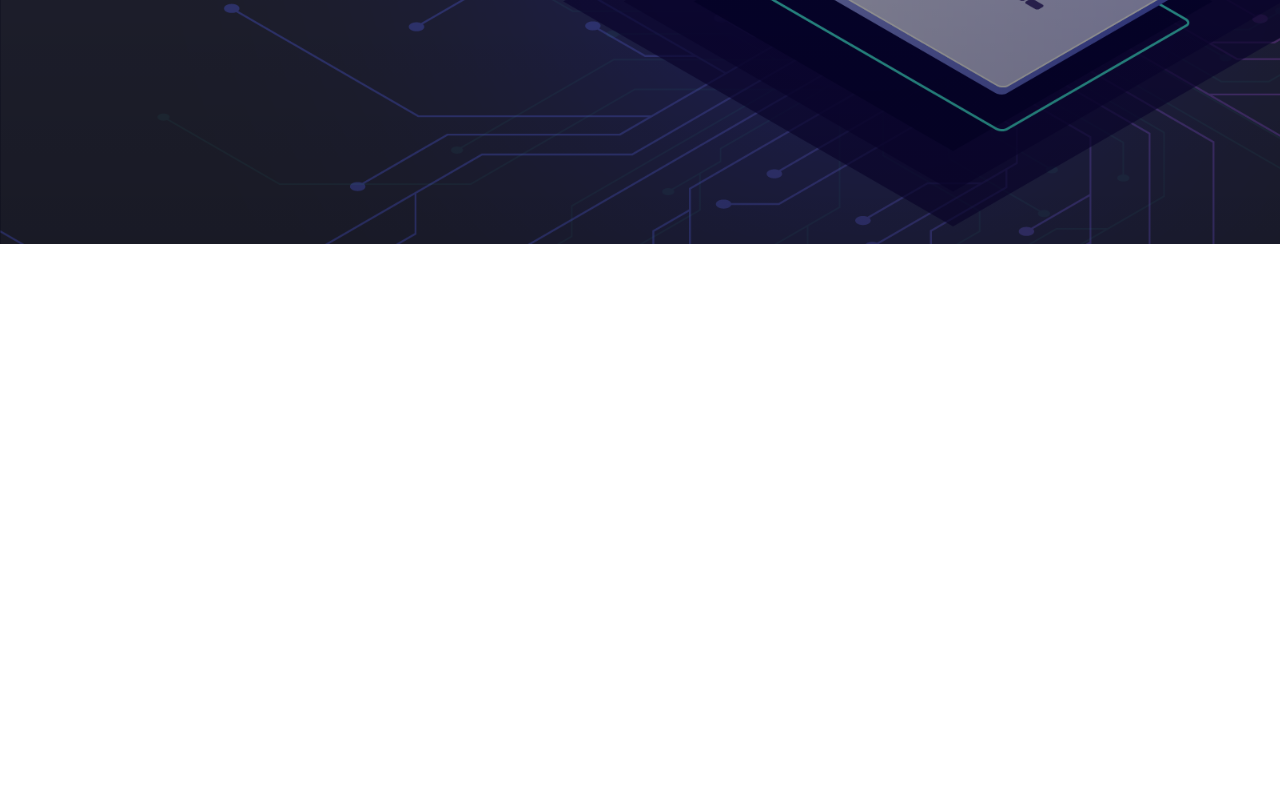
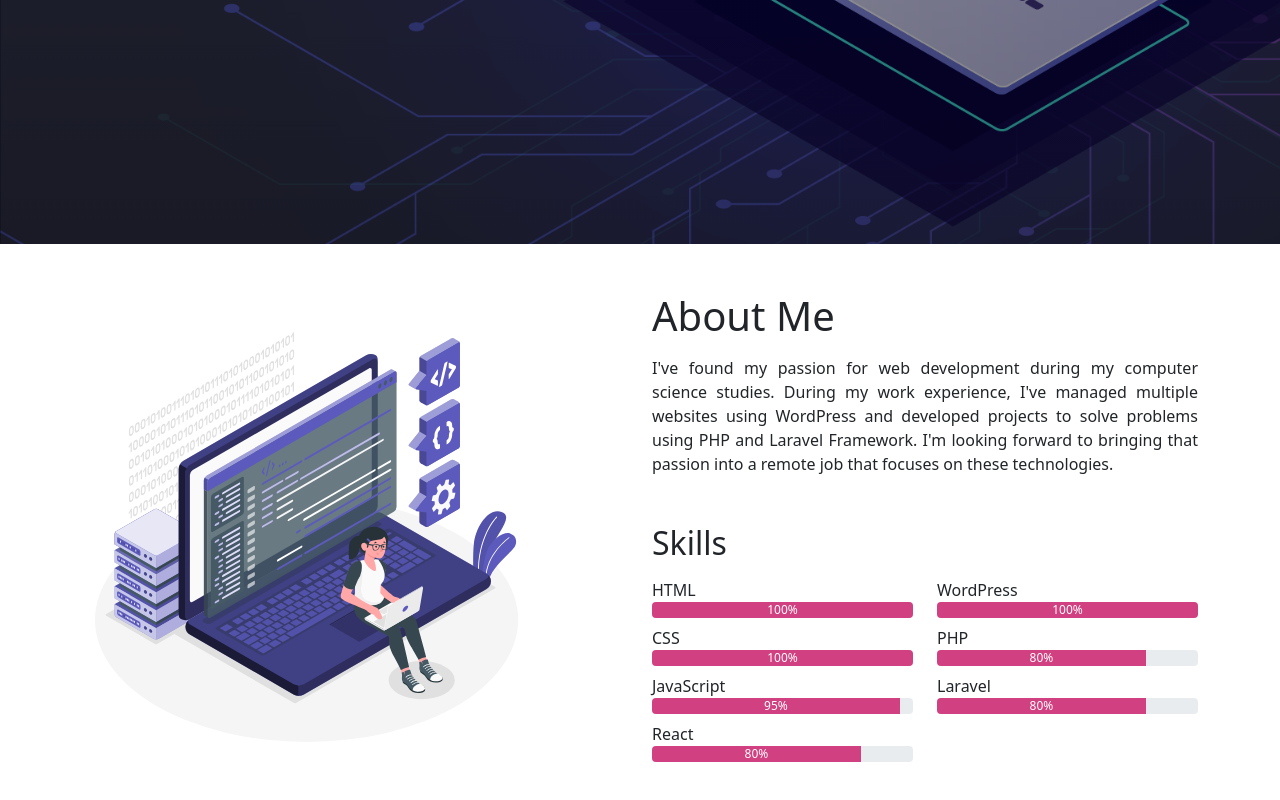
Before and after one commit to zahrayh/portfolio, a React (Create React App) app: page / in a window 1280 px wide. Shown: the part 556-1356 px from the top of the page. Before the commit the page ends 800 px from the top, so only its background shows below. Built offline with nearby package versions, Linux system fonts and the light colour scheme.

Commit message:
create about with skills section

```diff
--- a/src/App.css
+++ b/src/App.css
@@ -31,3 +31,10 @@
 	background-color: #c51162;
 	border-color: #c51162;
 }
+
+.about_section p {
+	text-align: justify;
+}
+.about_section .progress-bar {
+	background-color: #d14181;
+}
--- a/src/App.js
+++ b/src/App.js
@@ -5,6 +5,7 @@ import hero from "./images/hero.png";
 
 import Navbar from "./components/Navbar";
 import HeroSection from "./components/HeroSection";
+import AboutSection from "./components/AboutSection";
 
 function App() {
 	return (
@@ -22,6 +23,7 @@ function App() {
 					<HeroSection />
 				</div>
 			</header>
+			<AboutSection />
 		</div>
 	);
 }
--- /dev/null
+++ b/src/components/AboutSection.js
@@ -0,0 +1,143 @@
+import React from "react";
+import img from "../images/about.svg";
+
+function AboutSection() {
+	return (
+		<div className="container about_section" id="about_section">
+			<div className="row py-5 align-items-center">
+				<div className="col">
+					<img
+						src={img}
+						alt="about me section"
+						className="img-fluid"
+						width="450"
+					/>
+				</div>
+				<div className="col">
+					<h1 className="mb-3">About Me</h1>
+					<p>
+						I've found my passion for web development during my computer science
+						studies. During my work experience, I've managed multiple websites
+						using WordPress and developed projects to solve problems using PHP
+						and Laravel Framework. I'm looking forward to bringing that passion
+						into a remote job that focuses on these technologies.
+					</p>
+					<h2 className="mt-5 mb-3">Skills</h2>
+					<div className="row">
+						<div className="col">
+							<div className="mb-2">
+								<label htmlFor="">HTML</label>
+								<div class="progress">
+									<div
+										class="progress-bar"
+										role="progressbar"
+										aria-valuenow="100"
+										aria-valuemin="0"
+										aria-valuemax="100"
+										style={{ width: "100%" }}
+									>
+										100%
+									</div>
+								</div>
+							</div>
+							<div className="mb-2">
+								<label htmlFor="">CSS</label>
+								<div class="progress">
+									<div
+										class="progress-bar"
+										role="progressbar"
+										aria-valuenow="100"
+										aria-valuemin="0"
+										aria-valuemax="100"
+										style={{ width: "100%" }}
+									>
+										100%
+									</div>
+								</div>
+							</div>
+							<div className="mb-2">
+								<label htmlFor="">JavaScript</label>
+								<div class="progress">
+									<div
+										class="progress-bar"
+										role="progressbar"
+										aria-valuenow="95"
+										aria-valuemin="0"
+										aria-valuemax="100"
+										style={{ width: "95%" }}
+									>
+										95%
+									</div>
+								</div>
+							</div>
+							<div className="mb-2">
+								<label htmlFor="">React</label>
+								<div class="progress">
+									<div
+										class="progress-bar"
+										role="progressbar"
+										aria-valuenow="80"
+										aria-valuemin="0"
+										aria-valuemax="100"
+										style={{ width: "80%" }}
+									>
+										80%
+									</div>
+								</div>
+							</div>
+						</div>
+						<div className="col">
+							<div className="mb-2">
+								<label htmlFor="">WordPress</label>
+								<div class="progress">
+									<div
+										class="progress-bar"
+										role="progressbar"
+										aria-valuenow="100"
+										aria-valuemin="0"
+										aria-valuemax="100"
+										style={{ width: "100%" }}
+									>
+										100%
+									</div>
+								</div>
+							</div>
+							<div className="mb-2">
+								<label htmlFor="">PHP</label>
+								<div class="progress">
+									<div
+										class="progress-bar"
+										role="progressbar"
+										aria-valuenow="80"
+										aria-valuemin="0"
+										aria-valuemax="100"
+										style={{ width: "80%" }}
+									>
+										80%
+									</div>
+								</div>
+							</div>
+							<div className="mb-2">
+								<label htmlFor="">Laravel</label>
+								<div class="progress">
+									<div
+										class="progress-bar"
+										role="progressbar"
+										aria-valuenow="80"
+										aria-valuemin="0"
+										aria-valuemax="100"
+										style={{ width: "80%" }}
+									>
+										80%
+									</div>
+								</div>
+							</div>
+						</div>
+					</div>
+				</div>
+			</div>
+		</div>
+	);
+}
+
+export default AboutSection;
```
Also changed, not shown: src/images/about.svg (added).
